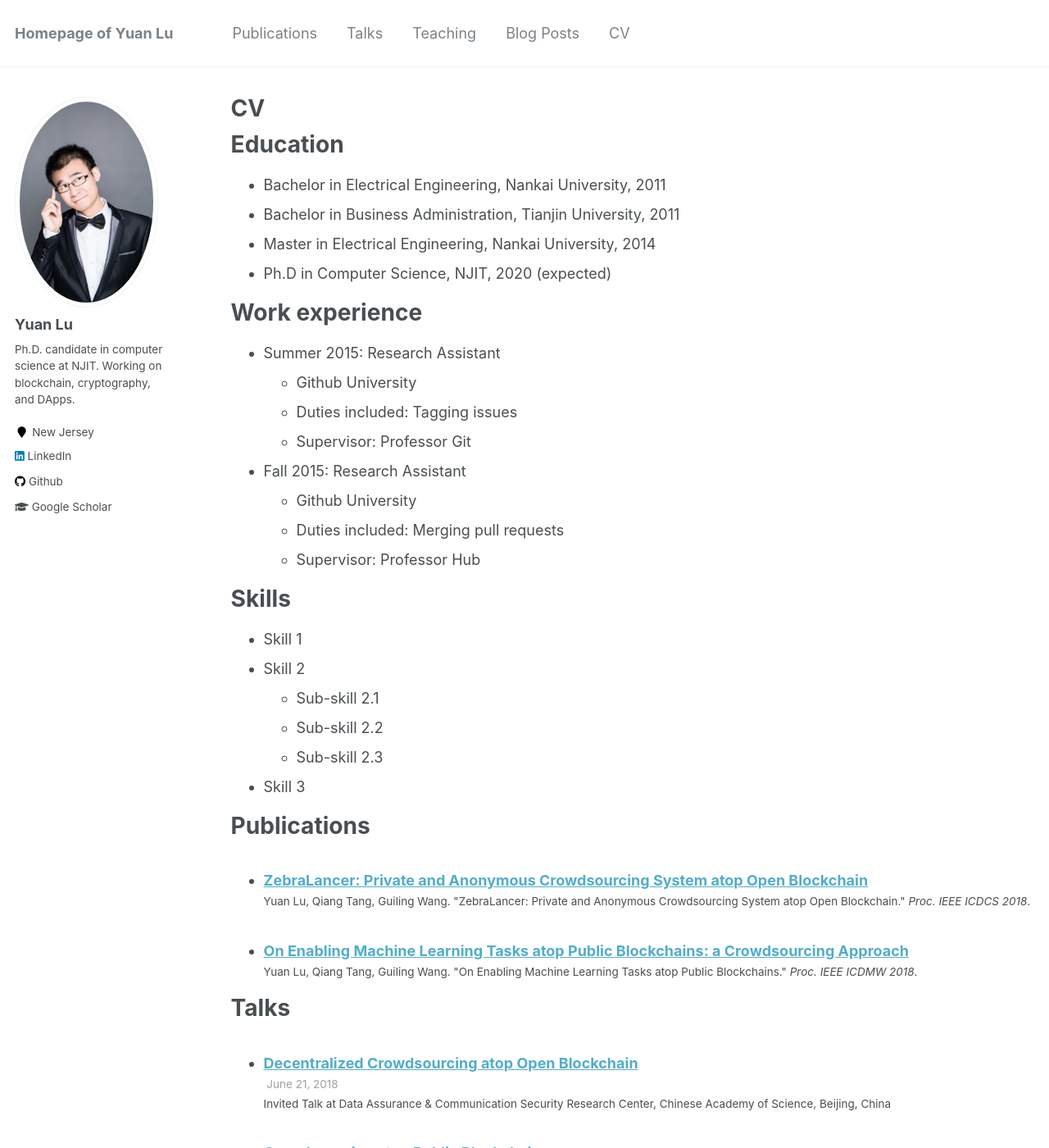
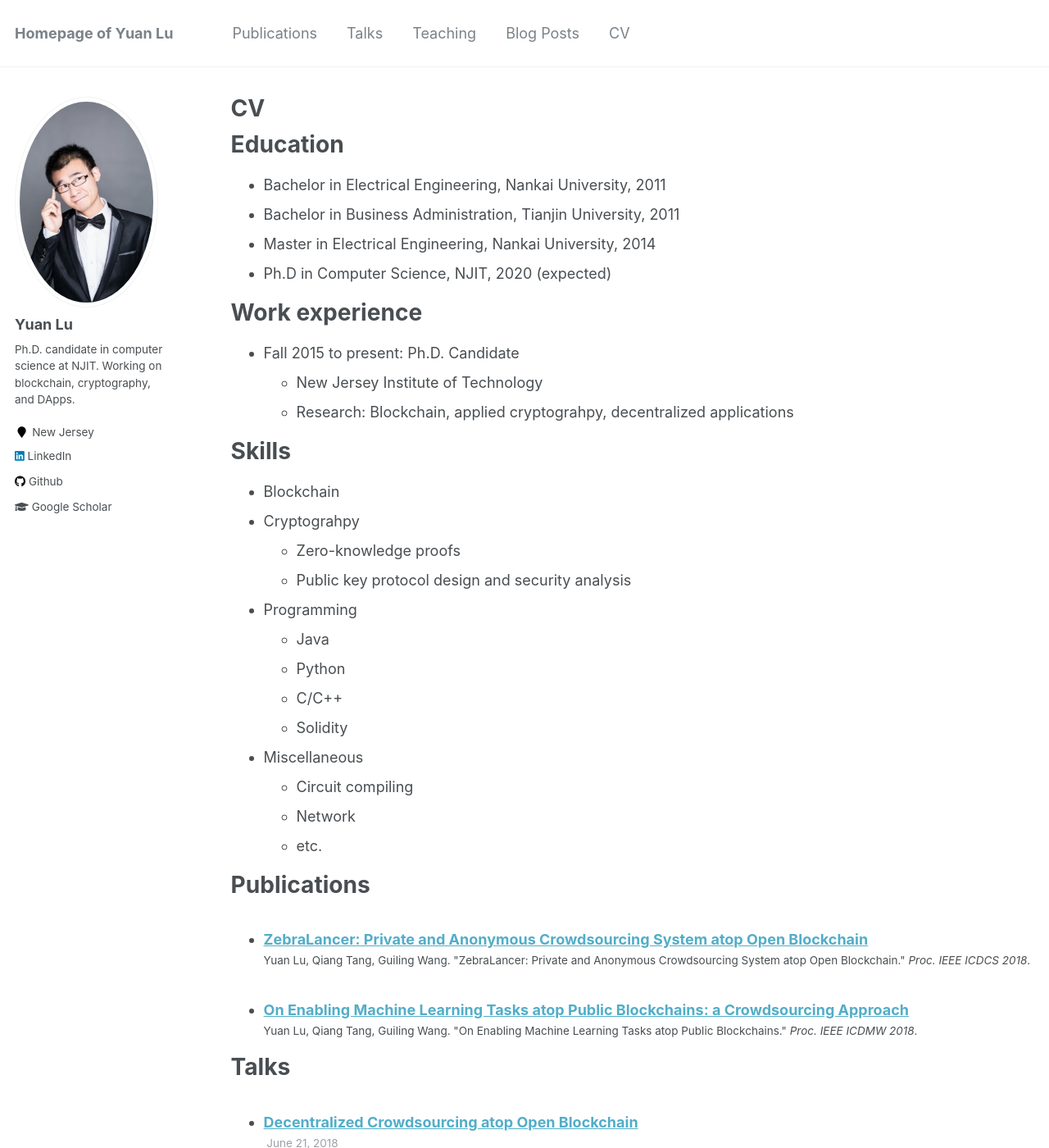
Before and after one commit to yylluu/yylluu.github.io, a Jekyll site: the page built from _pages/cv.md, in a window 1280 px wide and 1400 px high. Shown: the whole window at 82% size. Built offline with Jekyll 4.4.1, drawn with Linux system fonts in a browser that asks for light colours.

Commit message:
Update cv.md

```diff
--- a/_pages/cv.md
+++ b/_pages/cv.md
@@ -18,24 +18,25 @@ Education
 
 Work experience
 ======
-* Summer 2015: Research Assistant
-  * Github University
-  * Duties included: Tagging issues
-  * Supervisor: Professor Git
-
-* Fall 2015: Research Assistant
-  * Github University
-  * Duties included: Merging pull requests
-  * Supervisor: Professor Hub
+* Fall 2015 to present: Ph.D. Candidate
+  * New Jersey Institute of Technology
+  * Research: Blockchain, applied cryptograhpy, decentralized applications
 
 Skills
 ======
-* Skill 1
-* Skill 2
-  * Sub-skill 2.1
-  * Sub-skill 2.2
-  * Sub-skill 2.3
-* Skill 3
+* Blockchain
+* Cryptograhpy
+  * Zero-knowledge proofs
+  * Public key protocol design and security analysis
+* Programming
+  * Java
+  * Python
+  * C/C++
+  * Solidity
+* Miscellaneous
+  * Circuit compiling
+  * Network
+  * etc.
 
 Publications
 ======
```
